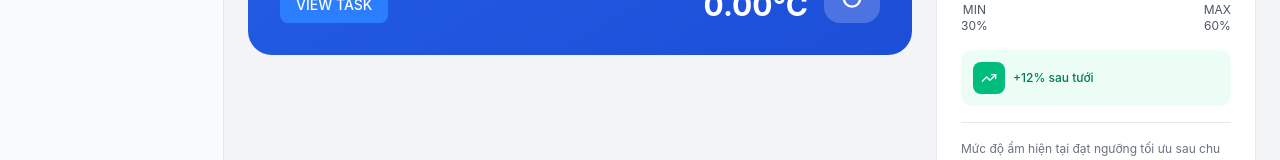
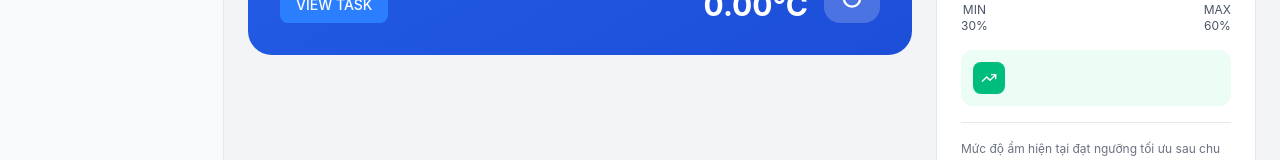
Before and after one commit to Group-23-Multidiscipline-Project/dadn-frontend, a React (Vite) app in the folder frontend/: page / in a window 1280 px wide. Shown: the part 508-668 px from the top of the page. Built offline with nearby package versions, Linux system fonts and the light colour scheme; no server answers.

Commit message:
feat/reatime-sensor

```diff
--- a/frontend/src/app/components/SoilHydrationGauge.tsx
+++ b/frontend/src/app/components/SoilHydrationGauge.tsx
@@ -66,7 +66,7 @@ export function SoilHydrationGauge({ value, min = 30, max = 60 }: SoilHydrationG
         <div className="w-8 h-8 bg-emerald-500 rounded-lg flex items-center justify-center shrink-0">
           <TrendingUp size={16} className="text-white" />
         </div>
-        <span className="text-xs text-emerald-700 font-medium">+12% sau tưới</span>
+        {/* <span className="text-xs text-emerald-700 font-medium">+12% sau tưới</span> */}
       </div>
 
       <div className="mt-4 pt-4 border-t border-gray-200">
```
